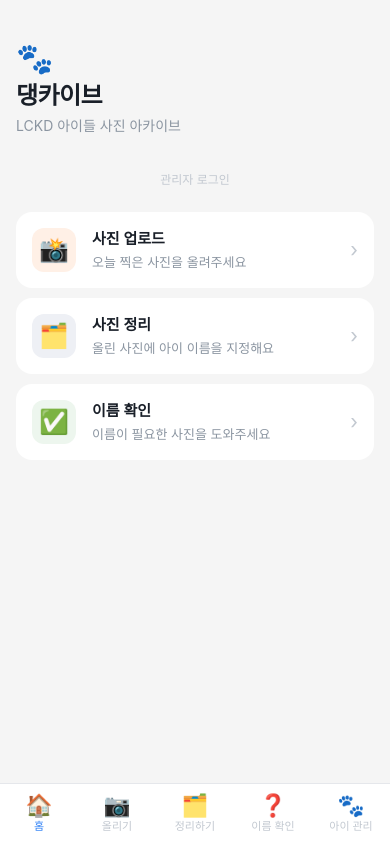
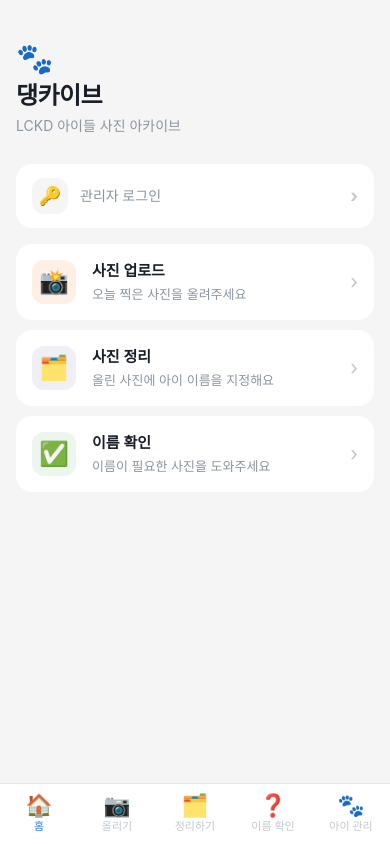
Before and after one commit to hiky2002/dangchive, a Next.js app: page / in a window 390 px wide. Built offline with nearby package versions, Linux system fonts and the light colour scheme; no server answers.

Commit message:
fix: improve button affordance on mobile (관리자 로그인, 이름변경요청, 관리자모드)

```diff
--- a/app/dogs/page.tsx
+++ b/app/dogs/page.tsx
@@ -78,9 +78,9 @@ export default function DogsPage() {
           ) : (
             <button
               onClick={() => setShowLogin(true)}
-              className="text-xs font-medium text-[#191F28] bg-white hover:bg-gray-50 px-3 py-1.5 rounded-full transition"
+              className="text-xs font-semibold text-white bg-[#191F28] hover:bg-black px-3.5 py-1.5 rounded-full active:scale-95 transition"
             >
-              관리자 모드
+              🔑 관리자 모드
             </button>
           )}
         </div>
@@ -636,7 +636,7 @@ function UserDogCard({ dog }: { dog: Dog }) {
         {done
           ? <span className="text-xs text-green-600 font-medium">✅ 요청됨</span>
           : <button onClick={() => setOpen(!open)}
-              className="text-xs text-gray-400 hover:text-[#191F28] transition px-2 py-1 rounded-lg hover:bg-gray-50">
+              className="text-xs font-semibold text-[#3182F6] border border-[#3182F6]/30 bg-[#EBF3FF] px-3 py-1.5 rounded-lg active:scale-95 transition">
               이름 변경 요청
             </button>
         }
--- a/components/AdminHomeSection.tsx
+++ b/components/AdminHomeSection.tsx
@@ -137,9 +137,11 @@ export function AdminHomeSection() {
   return (
     <button
       onClick={() => setShowLogin(true)}
-      className="w-full text-xs text-[#C2C8D0] hover:text-[#8B95A1] text-center py-2 transition"
+      className="w-full flex items-center gap-3 bg-white rounded-2xl px-4 py-3.5 active:scale-[0.98] transition"
     >
-      관리자 로그인
+      <div className="w-9 h-9 rounded-xl bg-[#F5F5F5] flex items-center justify-center text-lg shrink-0">🔑</div>
+      <span className="flex-1 text-left font-medium text-[#8B95A1] text-sm">관리자 로그인</span>
+      <span className="text-[#C2C8D0] font-bold text-lg">›</span>
     </button>
   );
 }
```
